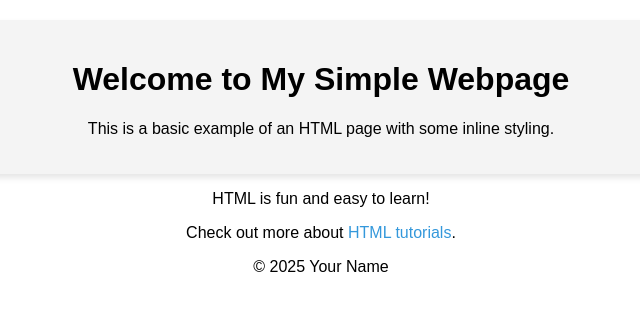
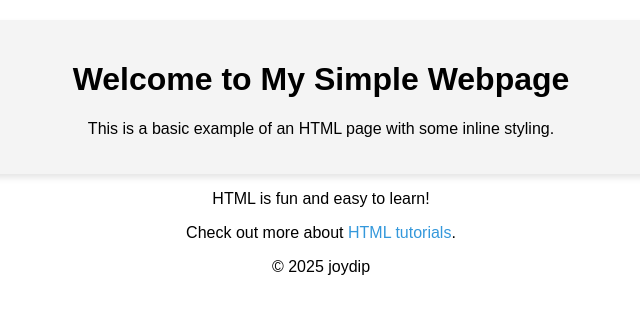
Before and after one commit to joydipsahoo/123456, a plain HTML site: page index.html in a window 1280 px wide. Shown: the full height of the page, 319-959 px from the left. Drawn offline with Linux system fonts and the light colour scheme.

Commit message:
Update index.html

```diff
--- a/index.html
+++ b/index.html
@@ -35,7 +35,7 @@
         <p>Check out more about <a href="https://www.w3schools.com" target="_blank">HTML tutorials</a>.</p>
     </main>
     <footer>
-        <p>&copy; 2025 Your Name</p>
+        <p>&copy; 2025 joydip</p>
     </footer>
 </body>
 </html>
```
